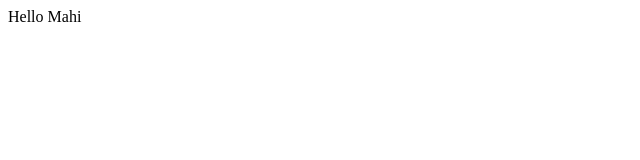
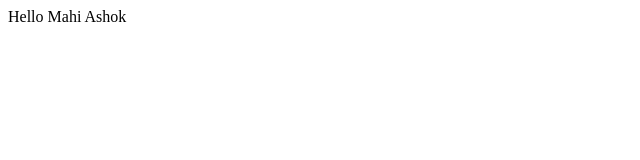
Before and after one commit to ashokkm030/GitSampleProjectV1, a plain HTML site: page index.html in a window 1280 px wide. Shown: the full height of the page, 0-640 px from the left. Drawn offline with Linux system fonts and the light colour scheme.

Commit message:
commit branch -1

```diff
--- a/index.html
+++ b/index.html
@@ -1 +1 @@
-<h>Hello Mahi</h>
+<h>Hello Mahi Ashok</h>
```
